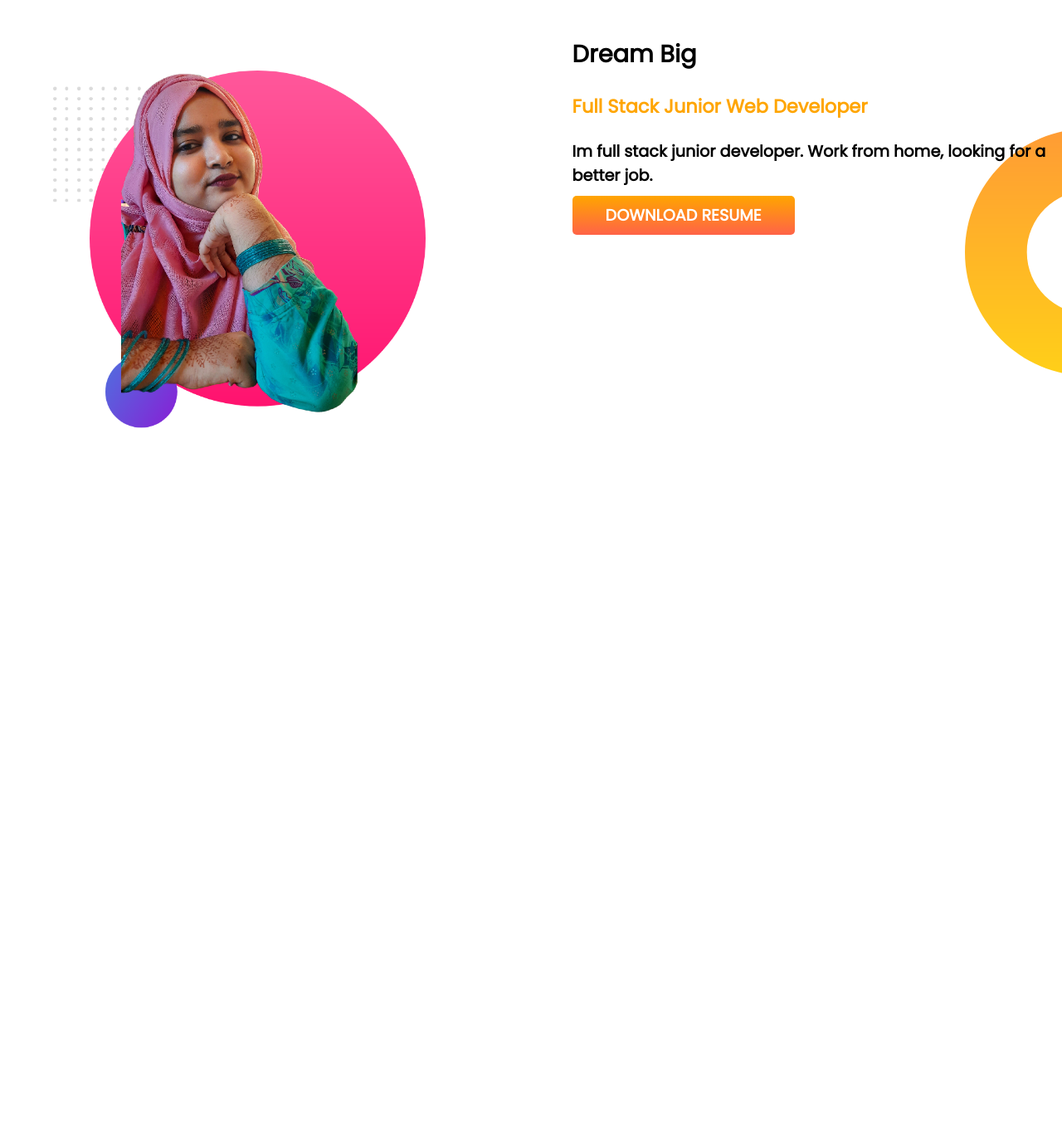
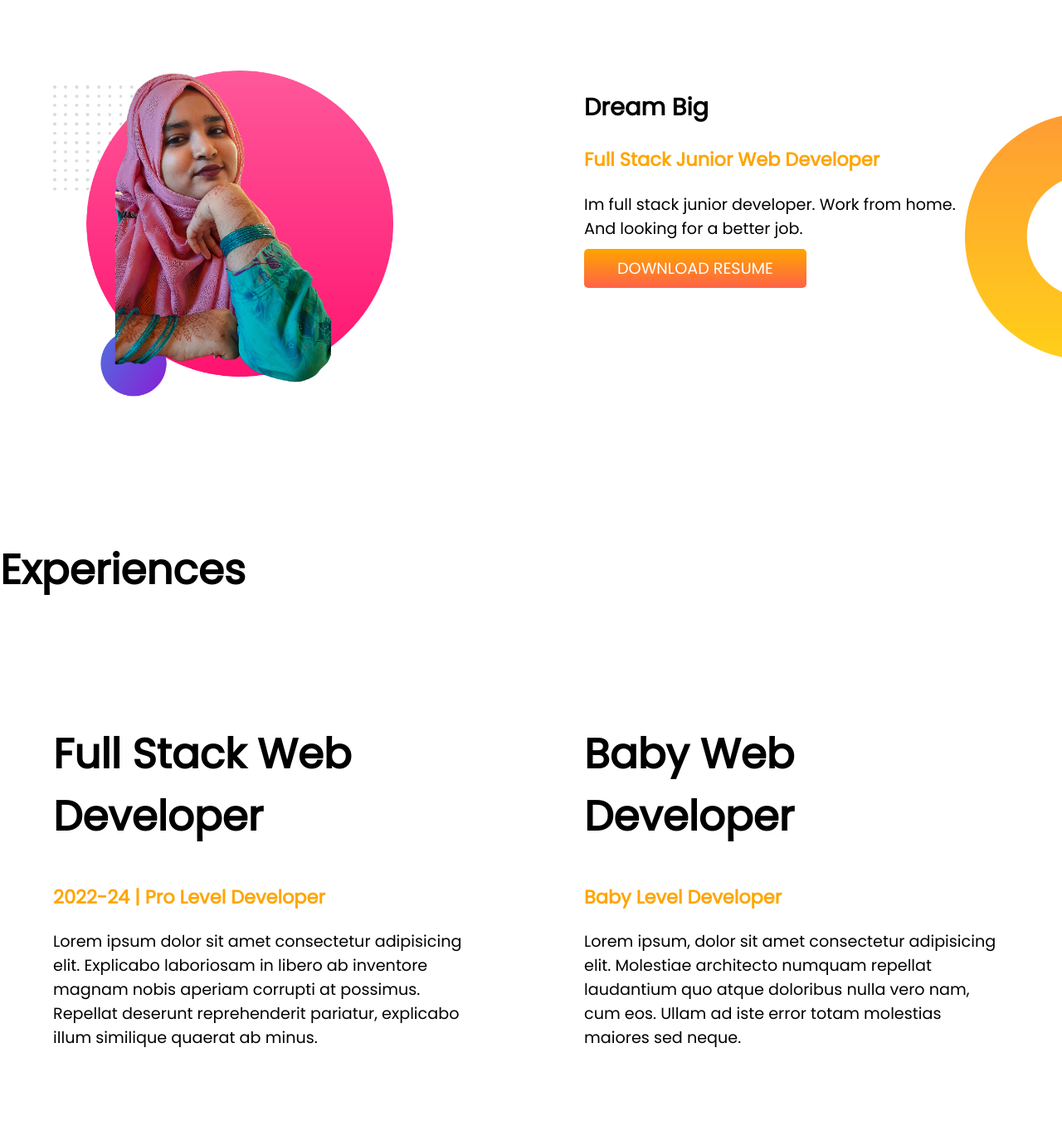
Before and after one commit to Samsul-abir/developer-portfolio, a plain HTML site: page index.html in a window 1280 px wide. Shown: the part 788-2139 px from the top of the page at 83% size. Before the commit the page ends 1476 px from the top, so only its background shows below. Drawn offline with Linux system fonts and the light colour scheme.

Commit message:
images commited

```diff
--- a/index.html
+++ b/index.html
@@ -11,7 +11,7 @@
     <link rel="stylesheet" href="style.css">
 </head>
 <body>
-    <section class="top-banner">
+    <section class="top-banner flexible-container">
         <div class="half-width dream-big">
         <h1>Welcome To</h1>
         <h1><span class="orange-color">Sumu's</span> Dream World</h1>
@@ -23,15 +23,30 @@
             <img src="images/sumu.png" alt="">
         </div>
     </section>
-    <section>
+    <section class="dream-big flexible-container">
         <div class="always-dream-big">
             <img src="images/sumu3.png" alt="">
         </div>
-        <div class="dream-big">
+        <div class="always-dream-big">
             <h2>Dream Big</h2>
             <h3> <span class="just-color">Full Stack Junior Web Developer</span></h3>
-            <p>Im full stack junior developer. Work from home, looking for a better job.</p>
+            <p>Im full stack junior developer. Work from home. <br>And looking for a better job.</p>
             <a class="button-style" target="_blank" href="www.google.com">DOWNLOAD RESUME</a>
+        </div>
+    </section>
+    <section class="experience-codes">
+        <h1>Experiences</h1>
+        <div class="flexible-container">
+            <div class="half-width">
+                <h1>Full Stack Web Developer</h1>
+                <h3 class="orange-color">2022-24 | Pro Level Developer</h3>
+                <p>Lorem ipsum dolor sit amet consectetur adipisicing elit. Explicabo laboriosam in libero ab inventore magnam nobis aperiam corrupti at possimus. Repellat deserunt reprehenderit pariatur, explicabo illum similique quaerat ab minus.</p>
+            </div>
+            <div class="half-width">
+                <h1>Baby Web Developer</h1>
+                <h3 class="orange-color">Baby Level Developer</h3>
+                <p>Lorem ipsum, dolor sit amet consectetur adipisicing elit. Molestiae architecto numquam repellat laudantium quo atque doloribus nulla vero nam, cum eos. Ullam ad iste error totam molestias maiores sed neque.</p>
+            </div>
         </div>
     </section>
 </body>
--- a/style.css
+++ b/style.css
@@ -12,10 +12,12 @@ h1
 {
     color: orange;
 }
-section
+.flexible-container
 {
     display: flex;
     margin-bottom: 100px;
+    font-size: larger;
+    font-weight: 400;
 }
 .half-width
 {
@@ -40,11 +42,12 @@ section
     background-image: url(images/top-banner.png);
     background-repeat: no-repeat;
 }
-section
+.section
 {
     display: flex;
+    margin-bottom: 100px;
     font-size: larger;
-    font-weight: 700;
+    font-weight: 400;
 }
 .always-dream-big
 {
@@ -65,3 +68,8 @@ section
     background-repeat: no-repeat;
     background-position: right;
 }
+.experience-codes
+{
+    font-size: medium;
+    font-weight: 400;
+}
```
